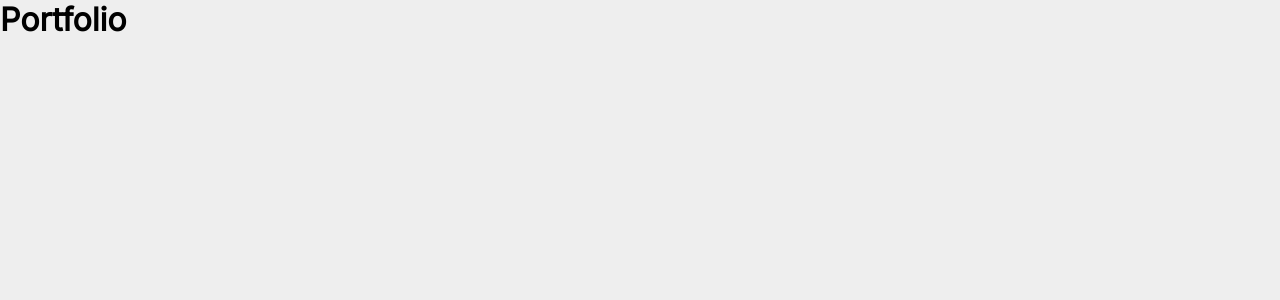
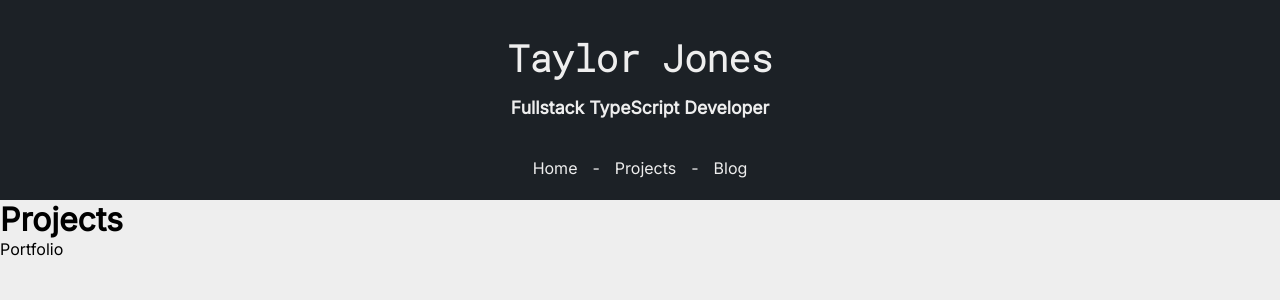
Before and after one commit to TaylorJonesTRT/portfolio, a React (Create React App) app: page /projects in a window 1280 px wide. Shown: the top 300 px of the page. Built offline with nearby package versions, Linux system fonts and the light colour scheme.

Commit message:
Started working on the projects page

```diff
--- a/src/App.tsx
+++ b/src/App.tsx
@@ -1,30 +1,13 @@
 import React from 'react';
 import { FontAwesomeIcon } from '@fortawesome/react-fontawesome';
 import { faGithub, faLinkedin } from '@fortawesome/free-brands-svg-icons';
+import Header from './components/Header';
 import './styles/App.css';
 
 const App = () => (
   <div className="App">
-    <div className="left-side">
-      <div className="header">
-        <h1>Taylor Jones</h1>
-        <h2>Fullstack TypeScript Developer</h2>
-        <ul className="navigation">
-          <li>
-            <a href="/">Home</a>
-          </li>
-          -
-          <li>
-            <a href="/projects">Projects</a>
-          </li>
-          -
-          <li>
-            <a href="/Blog">Blog</a>
-          </li>
-        </ul>
-      </div>
-    </div>
-    <div className="right-side">
+    <Header />
+    <div className="body">
       <p>I&apos;m Taylor</p>
       <p>I like horror movies and TypeScript</p>
       <p>I love to make mobile first web applications with React.</p>
--- /dev/null
+++ b/src/components/Header.tsx
@@ -0,0 +1,25 @@
+import React from 'react';
+
+const Header = () => (
+  <div className="left-side">
+    <div className="header">
+      <h1>Taylor Jones</h1>
+      <h2>Fullstack TypeScript Developer</h2>
+      <ul className="navigation">
+        <li>
+          <a href="/">Home</a>
+        </li>
+        -
+        <li>
+          <a href="/projects">Projects</a>
+        </li>
+        -
+        <li>
+          <a href="/Blog">Blog</a>
+        </li>
+      </ul>
+    </div>
+  </div>
+);
+
+export default Header;
--- a/src/components/Projects.tsx
+++ b/src/components/Projects.tsx
@@ -1,4 +1,5 @@
 import React from 'react';
+import Header from './Header';
 
 const Projects = () => {
   const projects = [
@@ -9,7 +10,15 @@ const Projects = () => {
     },
   ];
 
-  return <h1>{projects[0].name}</h1>;
+  return (
+    <div className="App">
+      <Header />
+      <div className="body">
+        <h1>Projects</h1>
+        <span>{projects[0].name}</span>
+      </div>
+    </div>
+  );
 };
 
 export default Projects;
--- a/src/styles/App.css
+++ b/src/styles/App.css
@@ -86,7 +86,7 @@ body {
   height: auto;
   padding-top: 50px;
 }
-.right-side p {
+.body p {
   padding: 30px;
   font-size: 1.3em;
 }
```
